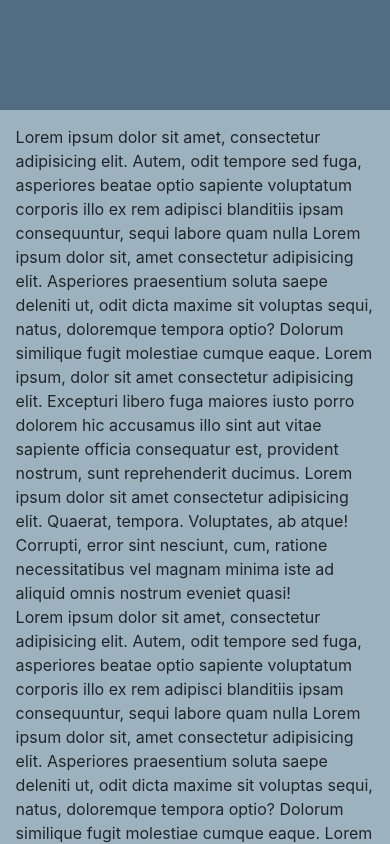
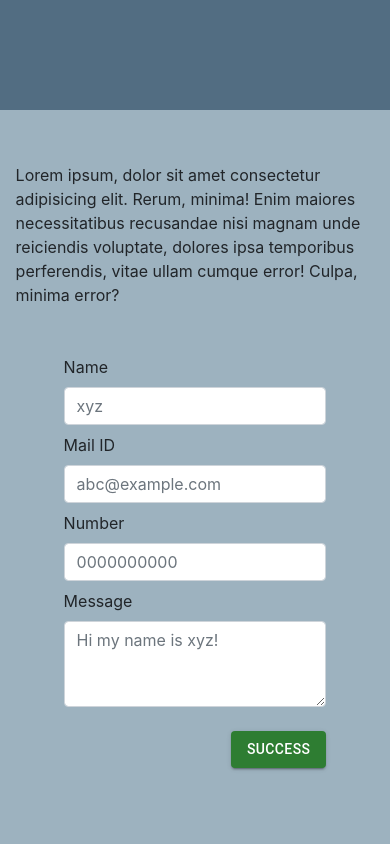
Before and after one commit to adityak7317/portfolio, a React (Create React App) app: page / in a window 390 px wide. Shown: the part 3200-4044 px from the top of the page. Built offline with nearby package versions, Linux system fonts and the light colour scheme.

Commit message:
worked on the contact section form....22sep23

```diff
--- a/src/Components/Contact/Contact.jsx
+++ b/src/Components/Contact/Contact.jsx
@@ -1,159 +1,134 @@
-import React from "react";
+import React, { useState } from "react";
 import { Fade } from "react-reveal";
 
+import Button from "@mui/material/Button";
+
 export default function Contact() {
+  const [userData, setUserData] = useState({
+    userName: "",
+    userEmail: "",
+    userPhone: "",
+    userMessage: "",
+  });
+
+  const inputEventHandler = (e) => {
+    setUserData({ ...userData, [e.target.name]: e.target.value });
+  };
+  // console.log("chnage", userData);
+
+  function handleSubmit() {
+    // e.preventDefault();
+    // window.location.reload();
+    console.log("entered data...", userData);
+    // alert(userData);
+  }
+
   return (
     <>
       <Fade bottom>
-        <div>
-          Lorem ipsum dolor sit amet, consectetur adipisicing elit. Autem, odit
-          tempore sed fuga, asperiores beatae optio sapiente voluptatum corporis
-          illo ex rem adipisci blanditiis ipsam consequuntur, sequi labore quam
-          nulla Lorem ipsum dolor sit, amet consectetur adipisicing elit.
-          Asperiores praesentium soluta saepe deleniti ut, odit dicta maxime sit
-          voluptas sequi, natus, doloremque tempora optio? Dolorum similique
-          fugit molestiae cumque eaque. Lorem ipsum, dolor sit amet consectetur
-          adipisicing elit. Excepturi libero fuga maiores iusto porro dolorem
-          hic accusamus illo sint aut vitae sapiente officia consequatur est,
-          provident nostrum, sunt reprehenderit ducimus. Lorem ipsum dolor sit
-          amet consectetur adipisicing elit. Quaerat, tempora. Voluptates, ab
-          atque! Corrupti, error sint nesciunt, cum, ratione necessitatibus vel
-          magnam minima iste ad aliquid omnis nostrum eveniet quasi!
-        </div>{" "}
-        <div>
-          Lorem ipsum dolor sit amet, consectetur adipisicing elit. Autem, odit
-          tempore sed fuga, asperiores beatae optio sapiente voluptatum corporis
-          illo ex rem adipisci blanditiis ipsam consequuntur, sequi labore quam
-          nulla Lorem ipsum dolor sit, amet consectetur adipisicing elit.
-          Asperiores praesentium soluta saepe deleniti ut, odit dicta maxime sit
-          voluptas sequi, natus, doloremque tempora optio? Dolorum similique
-          fugit molestiae cumque eaque. Lorem ipsum, dolor sit amet consectetur
-          adipisicing elit. Excepturi libero fuga maiores iusto porro dolorem
-          hic accusamus illo sint aut vitae sapiente officia consequatur est,
-          provident nostrum, sunt reprehenderit ducimus. Lorem ipsum dolor sit
-          amet consectetur adipisicing elit. Quaerat, tempora. Voluptates, ab
-          atque! Corrupti, error sint nesciunt, cum, ratione necessitatibus vel
-          magnam minima iste ad aliquid omnis nostrum eveniet quasi!
-        </div>{" "}
-        <div>
-          Lorem ipsum dolor sit amet, consectetur adipisicing elit. Autem, odit
-          tempore sed fuga, asperiores beatae optio sapiente voluptatum corporis
-          illo ex rem adipisci blanditiis ipsam consequuntur, sequi labore quam
-          nulla Lorem ipsum dolor sit, amet consectetur adipisicing elit.
-          Asperiores praesentium soluta saepe deleniti ut, odit dicta maxime sit
-          voluptas sequi, natus, doloremque tempora optio? Dolorum similique
-          fugit molestiae cumque eaque. Lorem ipsum, dolor sit amet consectetur
-          adipisicing elit. Excepturi libero fuga maiores iusto porro dolorem
-          hic accusamus illo sint aut vitae sapiente officia consequatur est,
-          provident nostrum, sunt reprehenderit ducimus. Lorem ipsum dolor sit
-          amet consectetur adipisicing elit. Quaerat, tempora. Voluptates, ab
-          atque! Corrupti, error sint nesciunt, cum, ratione necessitatibus vel
-          magnam minima iste ad aliquid omnis nostrum eveniet quasi!
-        </div>{" "}
-        <div>
-          Lorem ipsum dolor sit amet, consectetur adipisicing elit. Autem, odit
-          tempore sed fuga, asperiores beatae optio sapiente voluptatum corporis
-          illo ex rem adipisci blanditiis ipsam consequuntur, sequi labore quam
-          nulla Lorem ipsum dolor sit, amet consectetur adipisicing elit.
-          Asperiores praesentium soluta saepe deleniti ut, odit dicta maxime sit
-          voluptas sequi, natus, doloremque tempora optio? Dolorum similique
-          fugit molestiae cumque eaque. Lorem ipsum, dolor sit amet consectetur
-          adipisicing elit. Excepturi libero fuga maiores iusto porro dolorem
-          hic accusamus illo sint aut vitae sapiente officia consequatur est,
-          provident nostrum, sunt reprehenderit ducimus. Lorem ipsum dolor sit
-          amet consectetur adipisicing elit. Quaerat, tempora. Voluptates, ab
-          atque! Corrupti, error sint nesciunt, cum, ratione necessitatibus vel
-          magnam minima iste ad aliquid omnis nostrum eveniet quasi!
-        </div>{" "}
-        <div>
-          Lorem ipsum dolor sit amet, consectetur adipisicing elit. Autem, odit
-          tempore sed fuga, asperiores beatae optio sapiente voluptatum corporis
-          illo ex rem adipisci blanditiis ipsam consequuntur, sequi labore quam
-          nulla Lorem ipsum dolor sit, amet consectetur adipisicing elit.
-          Asperiores praesentium soluta saepe deleniti ut, odit dicta maxime sit
-          voluptas sequi, natus, doloremque tempora optio? Dolorum similique
-          fugit molestiae cumque eaque. Lorem ipsum, dolor sit amet consectetur
-          adipisicing elit. Excepturi libero fuga maiores iusto porro dolorem
-          hic accusamus illo sint aut vitae sapiente officia consequatur est,
-          provident nostrum, sunt reprehenderit ducimus. Lorem ipsum dolor sit
-          amet consectetur adipisicing elit. Quaerat, tempora. Voluptates, ab
-          atque! Corrupti, error sint nesciunt, cum, ratione necessitatibus vel
-          magnam minima iste ad aliquid omnis nostrum eveniet quasi!
-        </div>{" "}
-        <div>
-          Lorem ipsum dolor sit amet, consectetur adipisicing elit. Autem, odit
-          tempore sed fuga, asperiores beatae optio sapiente voluptatum corporis
-          illo ex rem adipisci blanditiis ipsam consequuntur, sequi labore quam
-          nulla Lorem ipsum dolor sit, amet consectetur adipisicing elit.
-          Asperiores praesentium soluta saepe deleniti ut, odit dicta maxime sit
-          voluptas sequi, natus, doloremque tempora optio? Dolorum similique
-          fugit molestiae cumque eaque. Lorem ipsum, dolor sit amet consectetur
-          adipisicing elit. Excepturi libero fuga maiores iusto porro dolorem
-          hic accusamus illo sint aut vitae sapiente officia consequatur est,
-          provident nostrum, sunt reprehenderit ducimus. Lorem ipsum dolor sit
-          amet consectetur adipisicing elit. Quaerat, tempora. Voluptates, ab
-          atque! Corrupti, error sint nesciunt, cum, ratione necessitatibus vel
-          magnam minima iste ad aliquid omnis nostrum eveniet quasi!
-        </div>{" "}
-        <div>
-          Lorem ipsum dolor sit amet, consectetur adipisicing elit. Autem, odit
-          tempore sed fuga, asperiores beatae optio sapiente voluptatum corporis
-          illo ex rem adipisci blanditiis ipsam consequuntur, sequi labore quam
-          nulla Lorem ipsum dolor sit, amet consectetur adipisicing elit.
-          Asperiores praesentium soluta saepe deleniti ut, odit dicta maxime sit
-          voluptas sequi, natus, doloremque tempora optio? Dolorum similique
-          fugit molestiae cumque eaque. Lorem ipsum, dolor sit amet consectetur
-          adipisicing elit. Excepturi libero fuga maiores iusto porro dolorem
-          hic accusamus illo sint aut vitae sapiente officia consequatur est,
-          provident nostrum, sunt reprehenderit ducimus. Lorem ipsum dolor sit
-          amet consectetur adipisicing elit. Quaerat, tempora. Voluptates, ab
-          atque! Corrupti, error sint nesciunt, cum, ratione necessitatibus vel
-          magnam minima iste ad aliquid omnis nostrum eveniet quasi!
-        </div>{" "}
-        <div>
-          Lorem ipsum dolor sit amet, consectetur adipisicing elit. Autem, odit
-          tempore sed fuga, asperiores beatae optio sapiente voluptatum corporis
-          illo ex rem adipisci blanditiis ipsam consequuntur, sequi labore quam
-          nulla Lorem ipsum dolor sit, amet consectetur adipisicing elit.
-          Asperiores praesentium soluta saepe deleniti ut, odit dicta maxime sit
-          voluptas sequi, natus, doloremque tempora optio? Dolorum similique
-          fugit molestiae cumque eaque. Lorem ipsum, dolor sit amet consectetur
-          adipisicing elit. Excepturi libero fuga maiores iusto porro dolorem
-          hic accusamus illo sint aut vitae sapiente officia consequatur est,
-          provident nostrum, sunt reprehenderit ducimus. Lorem ipsum dolor sit
-          amet consectetur adipisicing elit. Quaerat, tempora. Voluptates, ab
-          atque! Corrupti, error sint nesciunt, cum, ratione necessitatibus vel
-          magnam minima iste ad aliquid omnis nostrum eveniet quasi!
-        </div>{" "}
-        <div>
-          Lorem ipsum dolor sit amet, consectetur adipisicing elit. Autem, odit
-          tempore sed fuga, asperiores beatae optio sapiente voluptatum corporis
-          illo ex rem adipisci blanditiis ipsam consequuntur, sequi labore quam
-          nulla Lorem ipsum dolor sit, amet consectetur adipisicing elit.
-          Asperiores praesentium soluta saepe deleniti ut, odit dicta maxime sit
-          voluptas sequi, natus, doloremque tempora optio? Dolorum similique
-          fugit molestiae cumque eaque. Lorem ipsum, dolor sit amet consectetur
-          adipisicing elit. Excepturi libero fuga maiores iusto porro dolorem
-          hic accusamus illo sint aut vitae sapiente officia consequatur est,
-          provident nostrum, sunt reprehenderit ducimus. Lorem ipsum dolor sit
-          amet consectetur adipisicing elit. Quaerat, tempora. Voluptates, ab
-          atque! Corrupti, error sint nesciunt, cum, ratione necessitatibus vel
-          magnam minima iste ad aliquid omnis nostrum eveniet quasi!
-        </div>{" "}
-        <div>
-          Lorem ipsum dolor sit amet, consectetur adipisicing elit. Autem, odit
-          tempore sed fuga, asperiores beatae optio sapiente voluptatum corporis
-          illo ex rem adipisci blanditiis ipsam consequuntur, sequi labore quam
-          nulla Lorem ipsum dolor sit, amet consectetur adipisicing elit.
-          Asperiores praesentium soluta saepe deleniti ut, odit dicta maxime sit
-          voluptas sequi, natus, doloremque tempora optio? Dolorum similique
-          fugit molestiae cumque eaque. Lorem ipsum, dolor sit amet consectetur
-          adipisicing elit. Excepturi libero fuga maiores iusto porro dolorem
-          hic accusamus illo sint aut vitae sapiente officia consequatur est,
-          provident nostrum, sunt reprehenderit ducimus. Lorem ipsum dolor sit
-          amet consectetur adipisicing elit. Quaerat, tempora. Voluptates, ab
-          atque! Corrupti, error sint nesciunt, cum, ratione necessitatibus vel
-          magnam minima iste ad aliquid omnis nostrum eveniet quasi!
+        <div className="row">
+          <div className="col-md-6">
+            <div className="d-flex align-items-center justify-content-center">
+              <span>
+                Lorem ipsum, dolor sit amet consectetur adipisicing elit. Rerum,
+                minima! Enim maiores necessitatibus recusandae nisi magnam unde
+                reiciendis voluptate, dolores ipsa temporibus perferendis, vitae
+                ullam cumque error! Culpa, minima error?
+              </span>
+            </div>
+          </div>
+
+          <div className="col-md-6">
+            <form>
+              <div className="p-5 row">
+                <div>
+                  <div className="mb-2">
+                    <label htmlFor="nameInput" className="form-label">
+                      Name
+                    </label>
+                    <input
+                      type="text"
+                      className="form-control"
+                      id="nameInput"
+                      placeholder="xyz"
+                      required
+                      // defaultValue="demo"
+                      name="userName"
+                      onChange={(e) => {
+                        inputEventHandler(e);
+                      }}
+                    />
+                  </div>
+                  <div className="mb-2">
+                    <label htmlFor="mailInput" className="form-label">
+                      Mail ID
+                    </label>
+                    <input
+                      type="text"
+                      className="form-control"
+                      id="mailInput"
+                      placeholder="abc@example.com"
+                      required
+                      // defaultValue="demo"
+                      name="userEmail"
+                      onChange={(e) => {
+                        inputEventHandler(e);
+                      }}
+                    />
+                  </div>
+
+                  <div className="mb-2">
+                    <label htmlFor="numInput" className="form-label">
+                      Number
+                    </label>
+                    <input
+                      type="text"
+                      className="form-control"
+                      id="numInput"
+                      placeholder="0000000000"
+                      required
+                      // defaultValue="demo"
+                      name="userPhone"
+                      onChange={(e) => {
+                        inputEventHandler(e);
+                      }}
+                    />
+                  </div>
+
+                  <div className="mb-2">
+                    <label htmlFor="messageInput" className="form-label">
+                      Message
+                    </label>
+                    <textarea
+                      className="form-control"
+                      id="messageInput"
+                      rows={3}
+                      // defaultValue="demo"
+                      placeholder="Hi my name is xyz!"
+                      required
+                      name="userMessage"
+                      onChange={(e) => {
+                        inputEventHandler(e);
+                      }}
+                    />
+                  </div>
+                </div>
+                <div className="p-2"></div>
+                <div className="d-flex justify-content-end">
+                  <Button
+                    variant="contained"
+                    color="success"
+                    // type="submit"
+                    onClick={() => {
+                      handleSubmit();
+                    }}
+                  >
+                    Success
+                  </Button>
+                </div>
+              </div>
+            </form>
+          </div>
         </div>
       </Fade>
     </>
```
